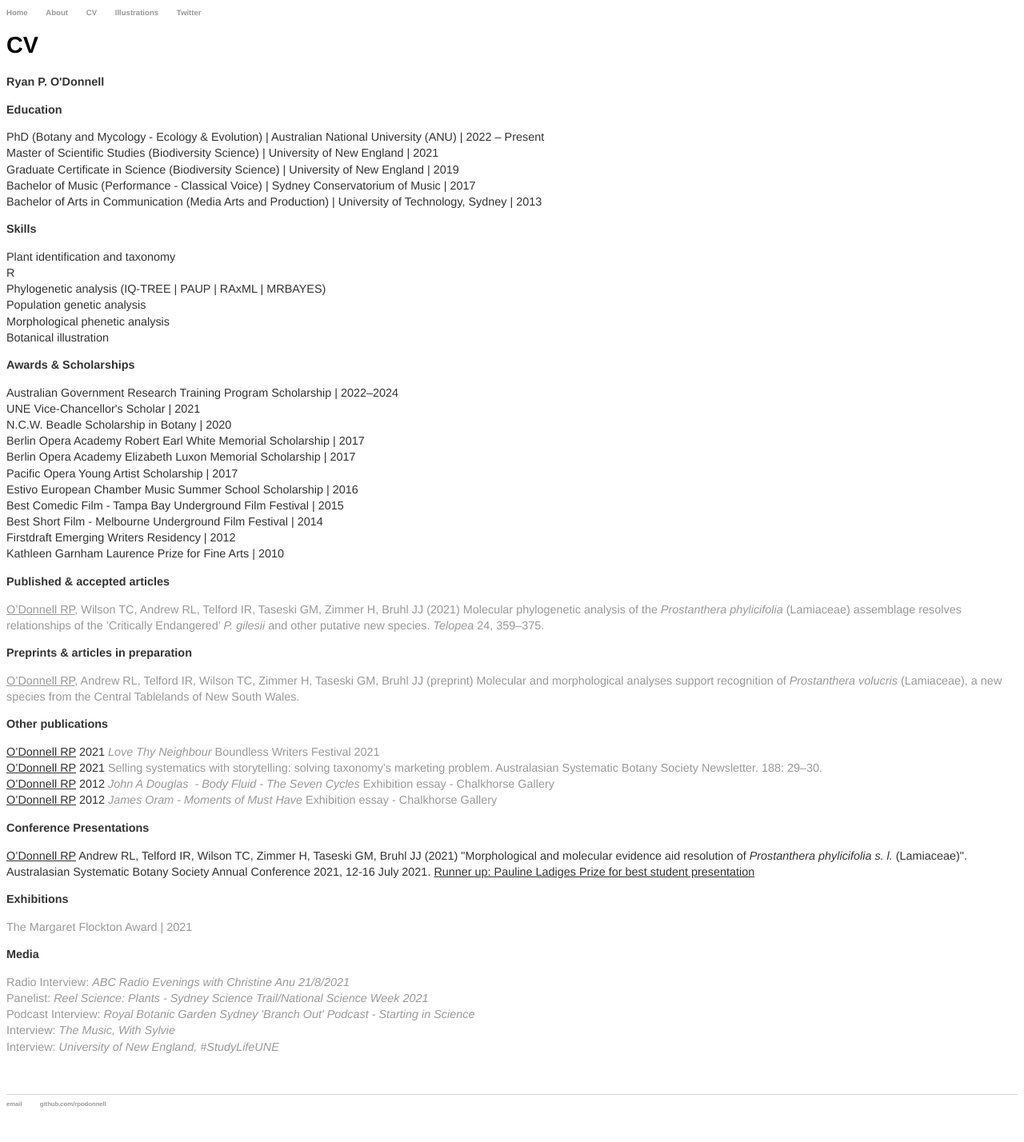
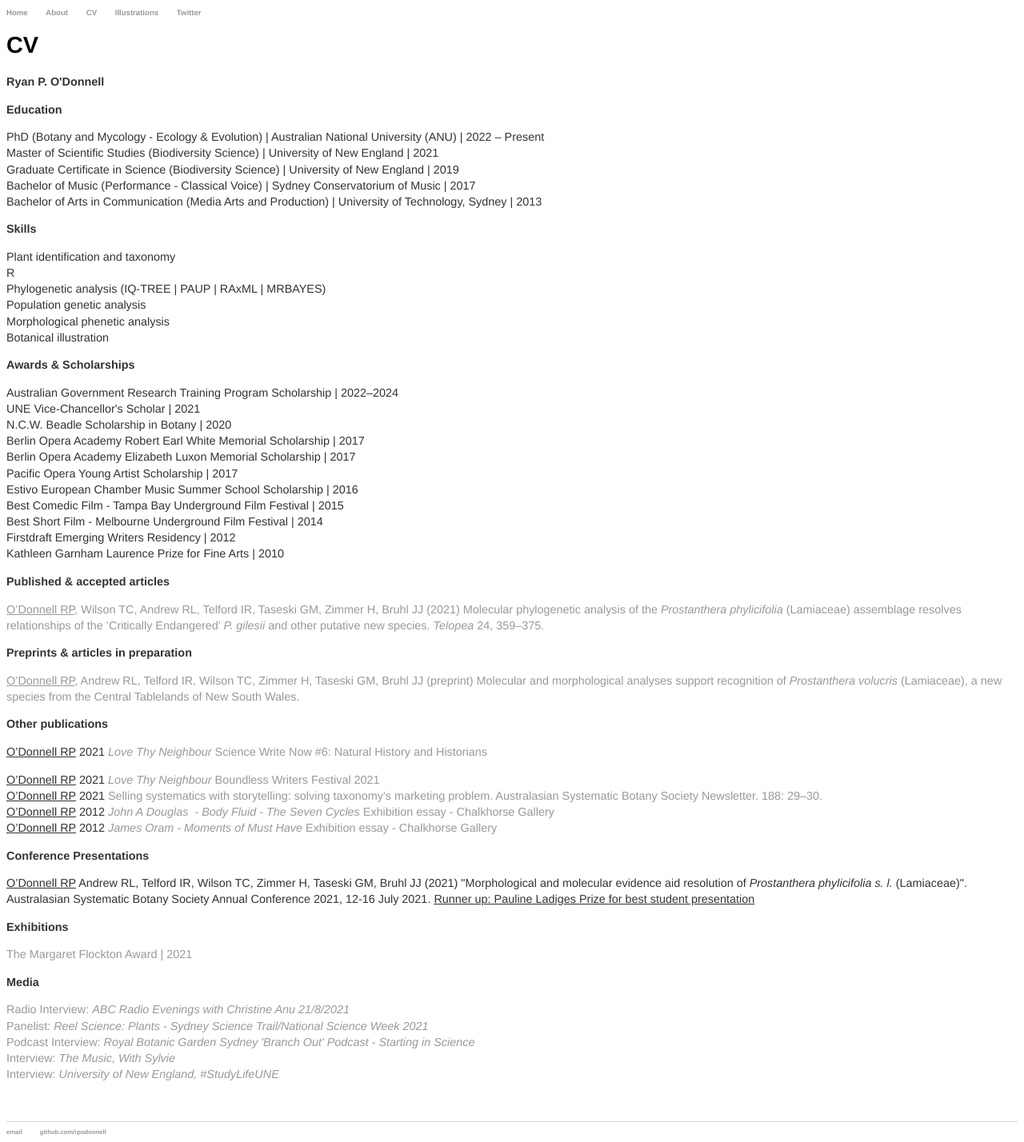
Before and after one commit to rpodonnell/rpodonnell.github.io, a Jekyll site: the page built from cv/index.html, in a window 1280 px wide. Shown: the whole page at 80% size. Built offline with Jekyll 4.4.1, drawn with Linux system fonts in a browser that asks for light colours; before the commit the page ends 1393 px from its top, so only the background shows below that.

Commit message:
Update index.html

```diff
--- a/cv/index.html
+++ b/cv/index.html
@@ -41,6 +41,7 @@ Kathleen Garnham Laurence Prize for Fine Arts | 2010</p>
 <p><a href="https://doi.org/10.1101/2021.12.21.473648"><u>O’Donnell RP</u>, Andrew RL, Telford IR, Wilson TC, Zimmer H, Taseski GM, Bruhl JJ (preprint) Molecular and morphological analyses support recognition of <i>Prostanthera volucris</i> (Lamiaceae), a new species from the Central Tablelands of New South Wales.</a>
 
 <p><strong>Other publications</strong></p>
+<p><u>O’Donnell RP</u> 2021 <a href="https://www.sciencewritenow.com/essays-craft-memoir/love-thy-neighbour"><i>Love Thy Neighbour</i> Science Write Now #6: Natural History and Historians</a></br>
 <p><u>O’Donnell RP</u> 2021 <a href="SHORTCUTS_A-Plant-and-Story-Swap.pdf"><i>Love Thy Neighbour</i> Boundless Writers Festival 2021</a></br>
 <u>O’Donnell RP</u> 2021 <a href="https://www.asbs.org.au/newsletter/pdf/21-sep-188.pdf">Selling systematics with storytelling: solving taxonomy’s marketing problem. Australasian Systematic Botany Society Newsletter. 188: 29–30.</a></br>
 <u>O’Donnell RP</u> 2012 <a href="JAD_BODY_FLUIDfinal.pdf"><i>John A Douglas&nbsp; - Body Fluid - The Seven Cycles</i> Exhibition essay - Chalkhorse Gallery</a></br>
```
